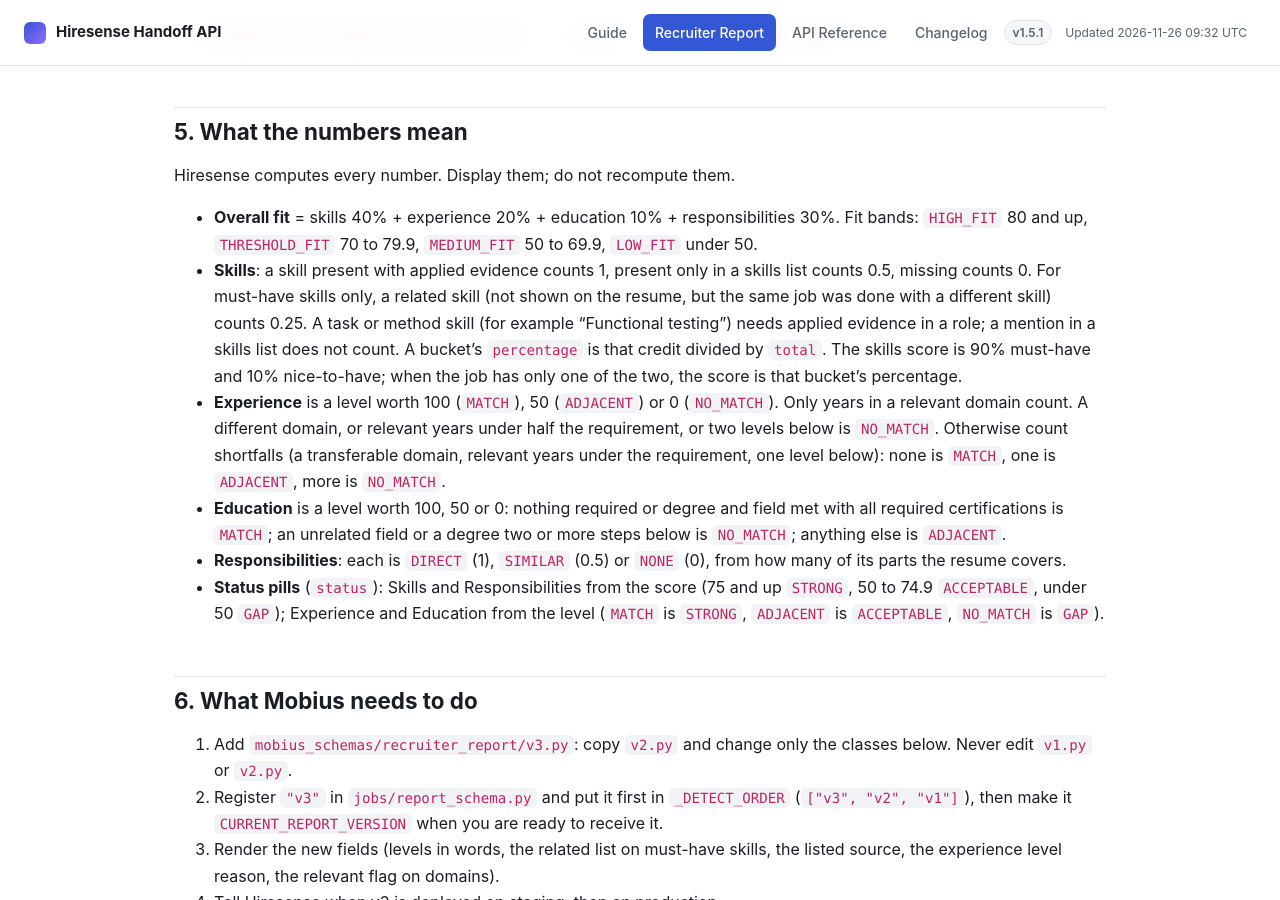
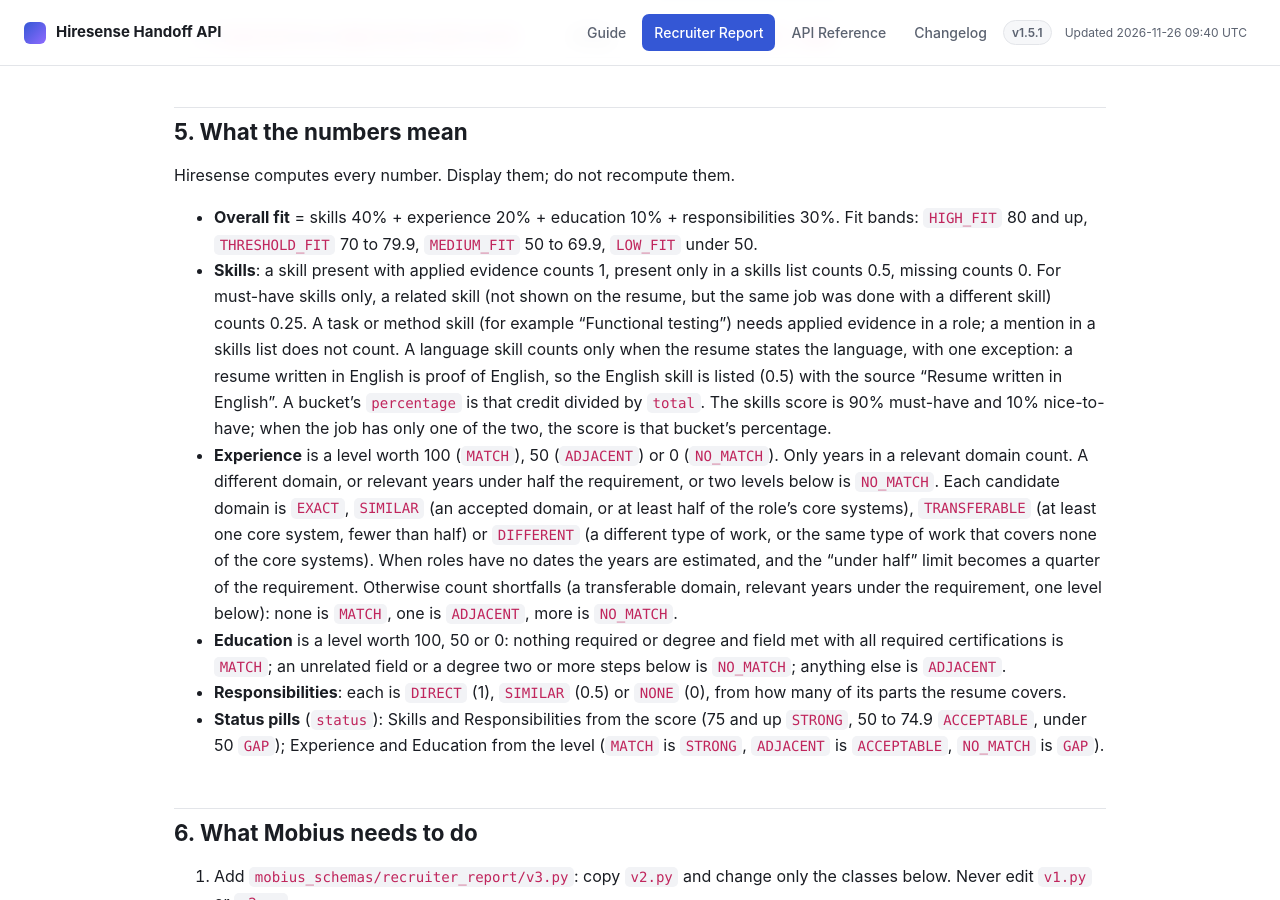
Before and after one commit to DC-Forte/mobius-api-docs, a Jekyll site: the page built from recruiter-report.md, in a window 1280 px wide and 900 px high, scrolled down 5170 px. Built offline with Jekyll 4.4.1, drawn with Linux system fonts in a browser that asks for light colours; some of the changed text lies outside the part shown.

Commit message:
docs: recruiter report v3 changelog completed, English rule, experience domains

```diff
--- a/_config.yml
+++ b/_config.yml
@@ -1,7 +1,7 @@
 title: Hiresense Handoff API
 description: Docs for Mobius's integration with Hiresense's AI-run interview handoff API.
 version: "1.5.1"
-updated: "2026-11-26 09:32 UTC"
+updated: "2026-11-26 09:40 UTC"
 plugins:
   - jekyll-relative-links
 relative_links:
--- a/recruiter-report.md
+++ b/recruiter-report.md
@@ -221,14 +221,22 @@ Hiresense computes every number. Display them; do not recompute them.
   related skill (not shown on the resume, but the same job was done with a
   different skill) counts 0.25. A task or method skill (for example
   "Functional testing") needs applied evidence in a role; a mention in a
-  skills list does not count. A bucket's
+  skills list does not count. A language skill counts only when the resume
+  states the language, with one exception: a resume written in English is
+  proof of English, so the English skill is listed (0.5) with the source
+  "Resume written in English". A bucket's
   `percentage` is that credit divided by `total`. The skills score is 90%
   must-have and 10% nice-to-have; when the job has only one of the two, the
   score is that bucket's percentage.
 - **Experience** is a level worth 100 (`MATCH`), 50 (`ADJACENT`) or 0
   (`NO_MATCH`). Only years in a relevant domain count. A different domain, or
   relevant years under half the requirement, or two levels below is
-  `NO_MATCH`. Otherwise count shortfalls (a transferable domain, relevant
+  `NO_MATCH`. Each candidate domain is `EXACT`, `SIMILAR` (an accepted domain,
+  or at least half of the role's core systems), `TRANSFERABLE` (at least one
+  core system, fewer than half) or `DIFFERENT` (a different type of work, or
+  the same type of work that covers none of the core systems). When roles have
+  no dates the years are estimated, and the "under half" limit becomes a
+  quarter of the requirement. Otherwise count shortfalls (a transferable domain, relevant
   years under the requirement, one level below): none is `MATCH`, one is
   `ADJACENT`, more is `NO_MATCH`.
 - **Education** is a level worth 100, 50 or 0: nothing required or degree and
```
Also changed, not shown: other parts of recruiter-report.md (+0 -5 lines), CHANGELOG.md.
